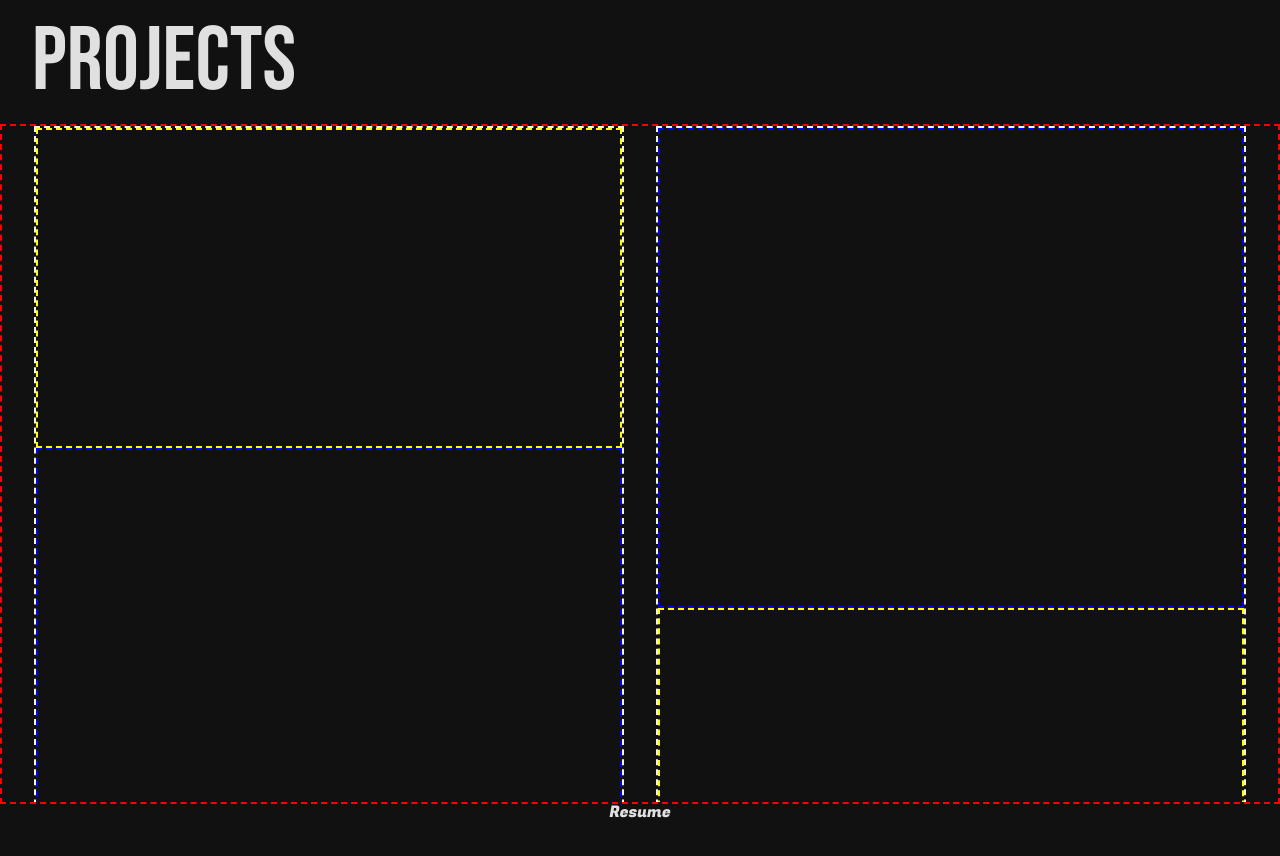
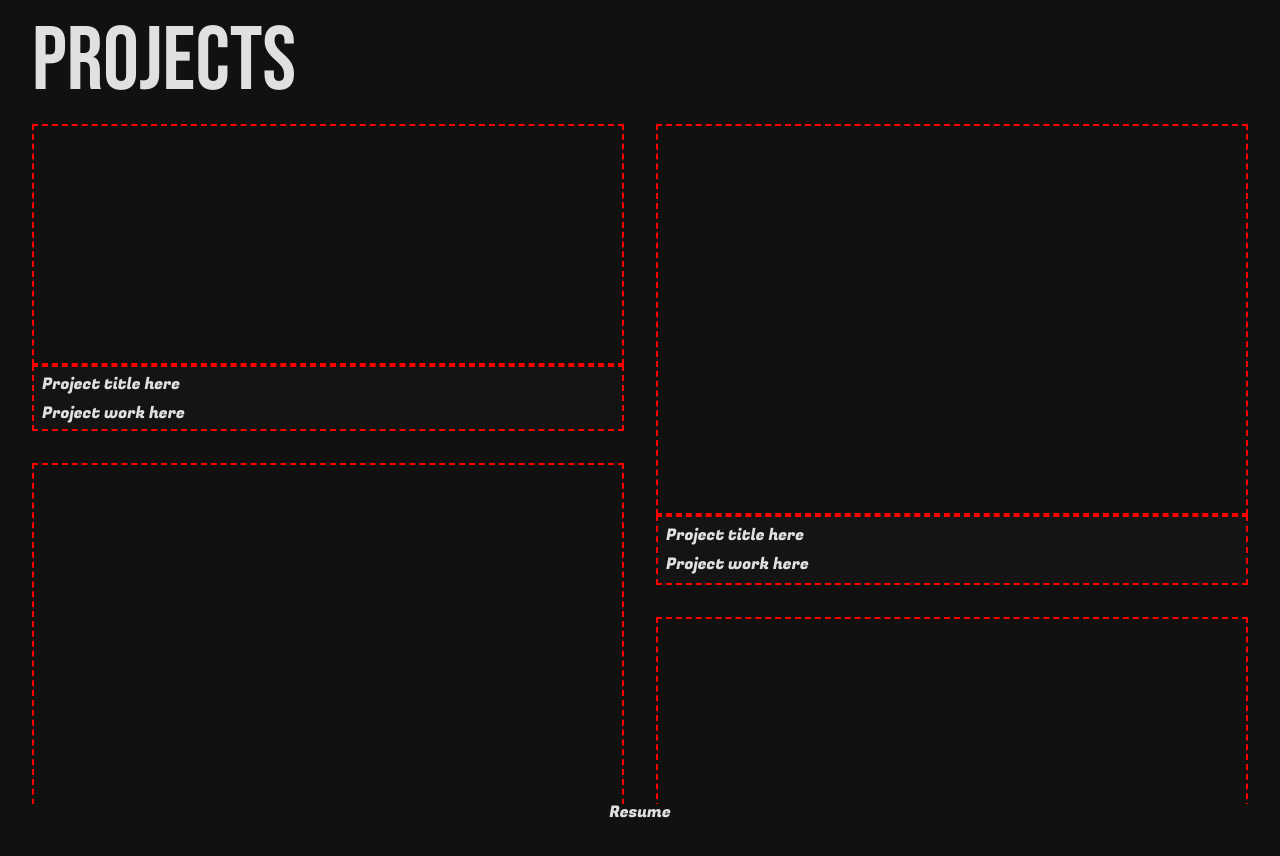
Before and after one commit to DanielNevadoK/Portfolio2.1, a React (Vite) app in the folder Portfolio2.1/: page / in a window 1280 px wide. Shown: the part 800-1656 px from the top of the page. Built offline with nearby package versions, Linux system fonts and the light colour scheme; a web font is replaced by a local one.

Commit message:
project layout done :)

```diff
--- a/Portfolio2.1/src/App.css
+++ b/Portfolio2.1/src/App.css
@@ -135,24 +135,23 @@
   width: 100%;
   height: 100svh;
 }
+
 .project-title {
   width: 100%;
   padding: 0.5rem 2rem;
   display: flex;
   justify-content: flex-start;
 }
+
 .project-title h2 {
   font-family: "Bebas Neue", sans-serif;
   font-weight: 400;
   font-style: normal;
   font-size: 90px;
+  margin: 0;
 }
-.project-wrapper,
-.medium-project-card {
-  border: dashed 2px red;
-}
+
 .project-wrapper {
-  border: dashed 2px red;
   width: 100%;
   height: 85svh;
   display: flex;
@@ -165,27 +164,55 @@
   padding: 0 2rem;
 }
 
-#project-section1 {
-  border: dashed 2px beige;
-  width: 50%;
-  min-height: 100dvh;
-}
-#project-section2 {
-  border: dashed 2px beige;
-  width: 50%;
-  min-height: 100dvh;
-}
-.small-project-card{
-  border: dashed 2px yellow;
-  width: 100%;
-  height: 40svh;
-}
-.medium-project-card {
-  border: dashed 2px blue;
-  width: 100%;
-  height: 60svh;
+.project-wrapper::-webkit-scrollbar {
+  display: none;
 }
 
+#project-section1, #project-section2 {
+  width: 50%;
+  min-height: 100svh;
+  box-sizing: border-box;
+  display: flex;
+  flex-direction: column;
+  gap: 2rem;
+}
+
+.small-project-card {
+  height: 40svh;
+  box-sizing: border-box;
+}
+
+.medium-project-card {
+  height: 60svh;
+  box-sizing: border-box;
+}
+
+.medium-project-card,
+.small-project-card,
+.description-container {
+  display: flex;
+  flex-direction: column;
+  width: 100%;
+}
+
+.small-img-container,
+.medium-img-container {
+  border: dashed 2px red;
+  width: 100%;
+  height: 90%;
+  box-sizing: border-box;
+}
+
+.description-container {
+  border: dashed red 2px;
+  align-items: flex-start;
+  justify-content: center;
+  min-height: 10%;
+  box-sizing: border-box;
+  gap: 5px;
+  background-color: rgb(20, 20, 20);
+  padding: 0.5rem;
+}
 
 /* //RESUME// */
 #resume-page {
--- a/Portfolio2.1/src/Projects.jsx
+++ b/Portfolio2.1/src/Projects.jsx
@@ -10,26 +10,50 @@ function Projects() {
       <div className="project-wrapper">
         <section id="project-section1">
           <div className="small-project-card">
+            <div className="small-img-container">
               <a href="#">
                 <img src="" alt="" />
               </a>
             </div>
+            <div className="description-container">
+              <p>Project title here</p>
+              <p>Project work here</p>
+            </div>
+          </div>
           <div className="medium-project-card">
+            <div className="medium-img-container">
               <a href="#">
                 <img src="" alt="" />
               </a>
             </div>
+            <div className="description-container">
+              <p>Project title here</p>
+              <p>Project work here</p>
+            </div>
+          </div>
         </section>
         <section id="project-section2">
           <div className="medium-project-card">
+            <div className="medium-img-container">
               <a href="#">
                 <img src="" alt="" />
               </a>
             </div>
+            <div className="description-container">
+              <p>Project title here</p>
+              <p>Project work here</p>
+            </div>
+          </div>
           <div className="small-project-card">
+            <div className="small-img-container">
               <a href="#">
                 <img src="" alt="" />
               </a>
+            </div>
+            <div className="description-container">
+              <p>Project title here</p>
+              <p>Project work here</p>
+            </div>
           </div>
         </section>
       </div>
```
Lines whose indentation alone changed are shown as unchanged.
